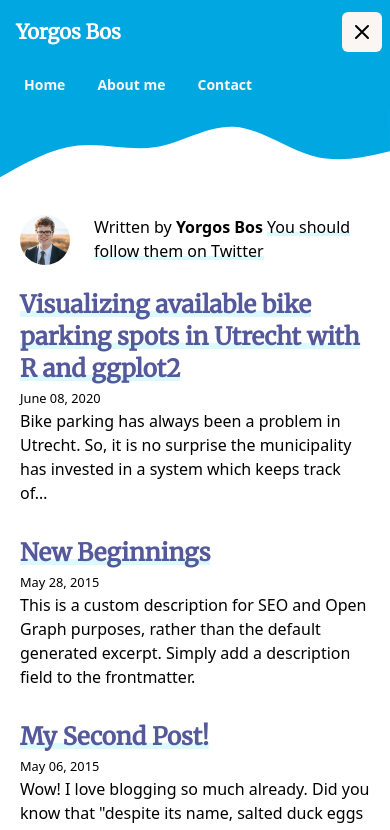
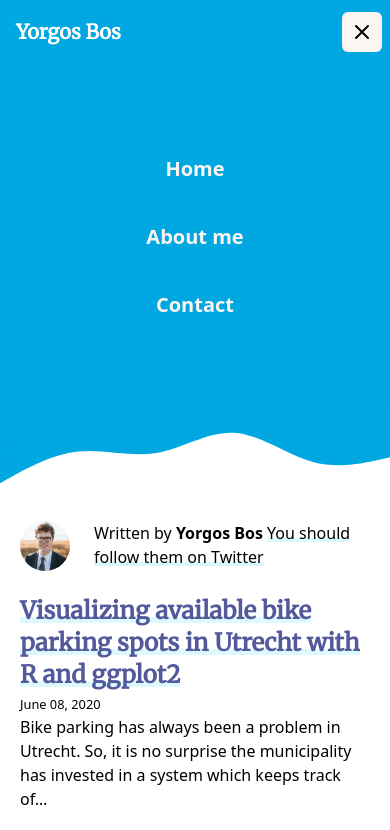
Before and after one commit to superpuffin/website, a Gatsby site: page / in a window 390 px wide. Both pictures are taken after a click on the button "Open main menu". Shown: the top 830 px of the page. Built offline with nearby package versions, Linux system fonts and the light colour scheme; Gatsby itself is replaced by a stand-in of ours; what @tailwindcss/typography would draw is missing.

Commit message:
Added aimation to mobile nav
- Added react-spring library
- Modified mobile nav

```diff
--- a/package.json
+++ b/package.json
@@ -33,6 +33,7 @@
     "react": "^17.0.1",
     "react-dom": "^17.0.1",
     "react-helmet": "^6.1.0",
+    "react-spring": "^8.0.27",
     "tailwindcss": "^2.0.2"
   },
   "devDependencies": {
--- a/src/components/nav.js
+++ b/src/components/nav.js
@@ -1,5 +1,6 @@
 import React, { useState } from "react"
 import { useStaticQuery, graphql, Link } from "gatsby"
+import { useSpring, animated } from "react-spring"
 
 const Nav = () => {
   const data = useStaticQuery(
@@ -58,13 +59,32 @@
     )
   }
 
-  const getLinks = data => {
+  const props = useSpring({
+    config: {
+      tension: 500,
+      mass: 1.2,
+    },
+    to: {
+      height: navVisible ? "350px" : "0px",
+      opacity: navVisible ? 1 : 0,
+      display: navVisible ? "flex" : "none",
+    },
+  })
+
+  const getLinks = (data, mobile = false) => {
     return data.site.siteMetadata.menuLinks.map(link => {
+      let clist
+
+      if (mobile) {
+        clist =
+          "px-3 text-center rounded-md font-bold text-xl py-2 mx-1 text-ysnow hover:text-secondary hover:bg-ysnow"
+      } else {
+        clist =
+          "px-3 rounded-md font-bold text-sm py-2 mx-1 text-ysnow hover:text-secondary hover:bg-ysnow"
+      }
+
       return (
-        <Link
-          className="px-3 font-medium rounded-md font-bold text-sm py-2 mx-1 text-ysnow hover:text-secondary hover:bg-ysnow"
-          to={link.link}
-        >
+        <Link className={clist} to={link.link}>
           {link.name}
         </Link>
       )
@@ -103,14 +123,13 @@
 
       Open: "block", closed: "hidden"
     --> */}
-      {navVisible && (
-        <div class="md:hidden">
-          <div class="px-2 pt-2 pb-3 space-y-1 sm:px-3">
-            {/* <!-- Current: "bg-gray-900 text-white", Default: "text-gray-300 hover:bg-gray-700 hover:text-white" --> */}
-            {getLinks(data)}
-          </div>
+
+      <animated.div style={props} class="md:hidden flex">
+        <div class="px-2 pt-2 pb-3 sm:px-3 m-auto space-y-6 flex flex-col">
+          {/* <!-- Current: "bg-gray-900 text-white", Default: "text-gray-300 hover:bg-gray-700 hover:text-white" --> */}
+          {getLinks(data, true)}
         </div>
-      )}
+      </animated.div>
     </nav>
   )
 }
```
Also changed, not shown: 2 other files.
